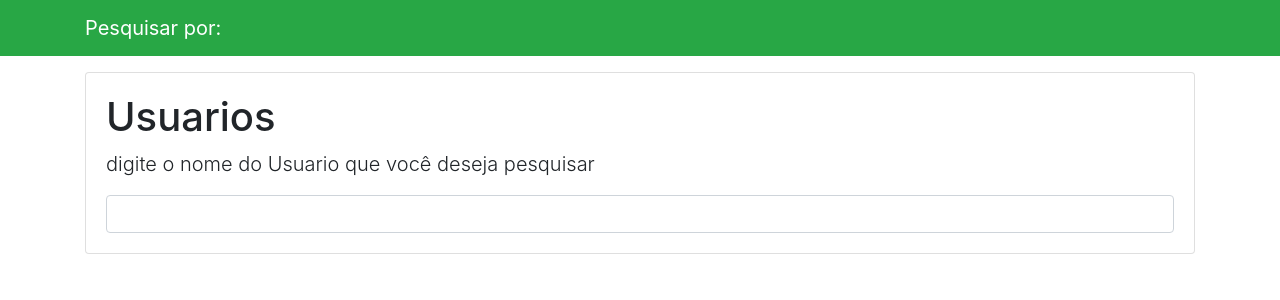
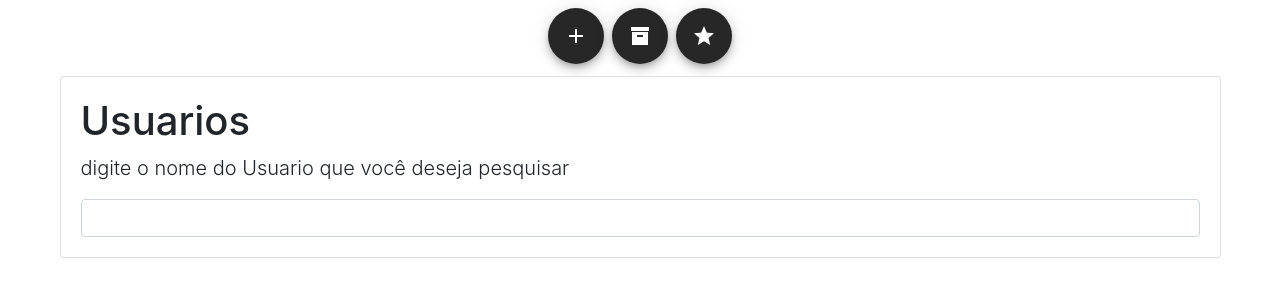
Before and after one commit to Luckaa/pesquisa-git, a Vue app: page / in a window 1280 px wide. Shown: the top 300 px of the page. Built offline with nearby package versions, Linux system fonts and the light colour scheme.

Commit message:
new nav
novo nav

```diff
--- a/public/index.html
+++ b/public/index.html
@@ -7,6 +7,8 @@
     <link rel="icon" href="<%= BASE_URL %>favicon.ico">
     <link rel="stylesheet" href="https://stackpath.bootstrapcdn.com/bootstrap/4.4.1/css/bootstrap.min.css" integrity="sha384-Vkoo8x4CGsO3+Hhxv8T/Q5PaXtkKtu6ug5TOeNV6gBiFeWPGFN9MuhOf23Q9Ifjh" crossorigin="anonymous">
     <title>Pesquisa do Git</title>
+    <link rel="stylesheet" href="https://fonts.googleapis.com/css?family=Roboto:100,300,400,500,700,900">
+    <link rel="stylesheet" href="https://cdn.jsdelivr.net/npm/@mdi/font@latest/css/materialdesignicons.min.css">
   </head>
   <body>
     <noscript>
--- a/src/App.vue
+++ b/src/App.vue
@@ -3,6 +3,8 @@
     <Navbar/>
 
     <div class="container">
+
+
         <div class="card card-body">
           <h1>Usuarios</h1>
           <p class="lead">digite o nome do Usuario que você deseja pesquisar</p>
@@ -17,9 +19,6 @@
     <div class="col-md-8">
       <Repo v-for="repo in repos" :key="repo" :repo="repo"/>
     </div>
-
-
-
     </div>
     </div>
   </div>
@@ -32,6 +31,7 @@ import Repo from'./components/Repo.vue';
 
 
 import axios from "axios";
+
 
 export default {
   name: 'App',
--- a/src/components/Navbar.vue
+++ b/src/components/Navbar.vue
@@ -1,7 +1,14 @@
+
 <template>
-    <nav class="navbar navbar-dark bg-success mb-3">
-        <div class="container">
-            <a href="#" class="navbar-brand">Pesquisar por:</a>
-        </div>
-    </nav>
+  <div class="text-center">
+    <v-btn class="mx-1 mt-2" fab dark color="indigo">
+      <v-icon dark>mdi-plus</v-icon>
+    </v-btn>
+        <v-btn class="mx-1 mt-2" fab dark color="indigo">
+      <v-icon dark>mdi-archive</v-icon>
+    </v-btn>
+        <v-btn  class="mx-1 mt-2" fab dark color="indigo">
+      <v-icon dark>mdi-star</v-icon>
+    </v-btn>
+  </div>
 </template>
--- a/src/components/Profile.vue
+++ b/src/components/Profile.vue
@@ -10,7 +10,7 @@
                         <li class="list-group-item">Seguindo: <span class="badge-info">{{user.following}}</span></li>
                     </ul>
                     <div class="card-body">
-                        <a :href="user.html_url" class="btn btn-success btn-block">Ver Perfil</a>
+                        <a :href="user.html_url"  target="_blank" class="btn btn-success btn-block">Ver Perfil</a>
                     </div>
                 </div>
             </div>
--- a/src/main.js
+++ b/src/main.js
@@ -1,8 +1,24 @@
+import '@mdi/font/css/materialdesignicons.css'
 import Vue from 'vue'
 import App from './App.vue'
+import Vuetify from 'vuetify/lib'
+import 'vuetify/dist/vuetify.css'
+import vuetify from './plugins/vuetify';
+
+
 
 Vue.config.productionTip = false
 
+
 new Vue({
-  render: h => h(App),
+  vuetify,
+  render: h => h(App)
 }).$mount('#app')
+
+Vue.use(Vuetify)
+
+export default new Vuetify({
+  icons: {
+    iconfont: 'mdiSvg'
+  },
+})
--- /dev/null
+++ b/src/plugins/vuetify.js
@@ -0,0 +1,7 @@
+import Vue from 'vue';
+import Vuetify from 'vuetify/lib';
+
+Vue.use(Vuetify);
+
+export default new Vuetify({
+});
--- /dev/null
+++ b/vue.config.js
@@ -0,0 +1,5 @@
+module.exports = {
+  "transpileDependencies": [
+    "vuetify"
+  ]
+}
```
Also changed, not shown: package.json (+8 -2 lines), src/assets/logo.svg (added), 1 other file (tests, documents, lock files or other folders). Lines whose indentation alone changed are shown as unchanged.
